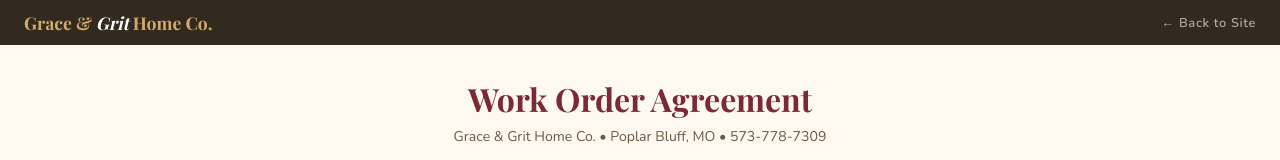
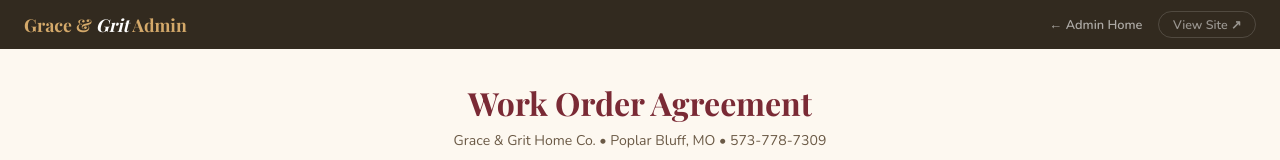
Before and after one commit to coreycrutchfield1975/Graceandgrithomeco, a website: page contract.html in a window 1280 px wide. Shown: the top 160 px of the page. Drawn offline with nearby package versions, Linux system fonts and the light colour scheme; a web font is replaced by a local one.

Commit message:
Update contract.html

```diff
--- a/contract.html
+++ b/contract.html
@@ -105,8 +105,11 @@ textarea{resize:vertical;min-height:100px;}
 <body>
 
 <nav>
-  <a class="nav-logo" href="/">Grace &amp; <span>Grit</span> Home Co.</a>
-  <a class="nav-back" href="/">&#8592; Back to Site</a>
+  <a class="nav-logo" href="/admin.html">Grace & <span>Grit</span> Admin</a>
+  <div style="margin-left:auto;display:flex;align-items:center;gap:1rem;">
+    <a href="/admin.html" style="color:rgba(255,255,255,0.6);font-size:0.8rem;text-decoration:none;font-weight:600;">← Admin Home</a>
+    <a href="/" target="_blank" style="color:rgba(255,255,255,0.5);font-size:0.78rem;text-decoration:none;font-weight:600;border:1px solid rgba(255,255,255,0.15);border-radius:20px;padding:0.25rem 0.85rem;">View Site ↗</a>
+  </div>
 </nav>
 
 <div class="page-wrap">
```
